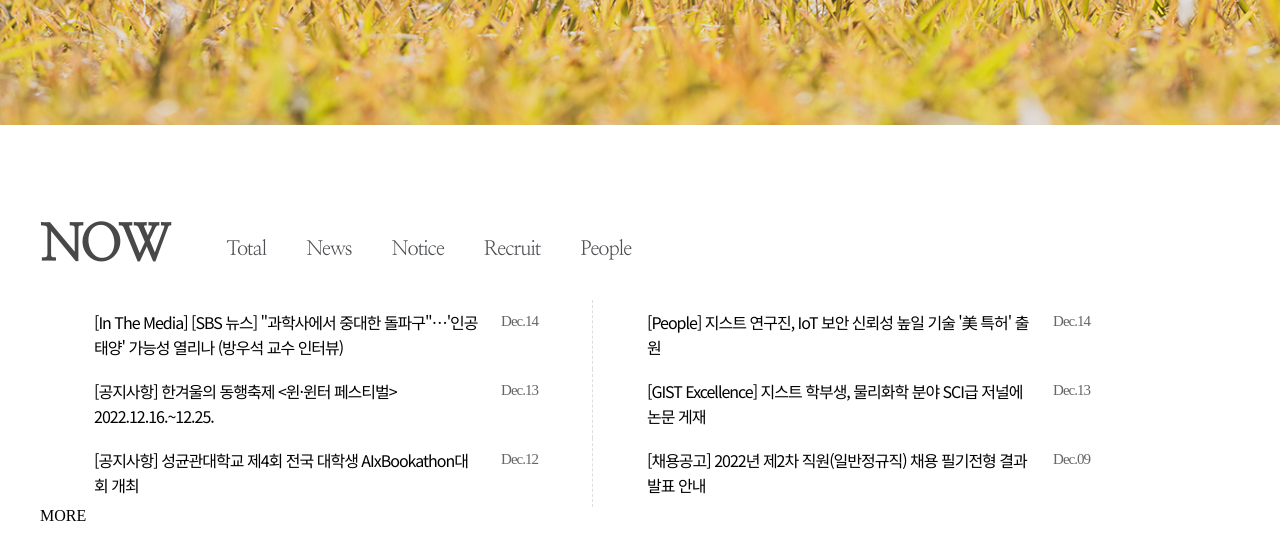
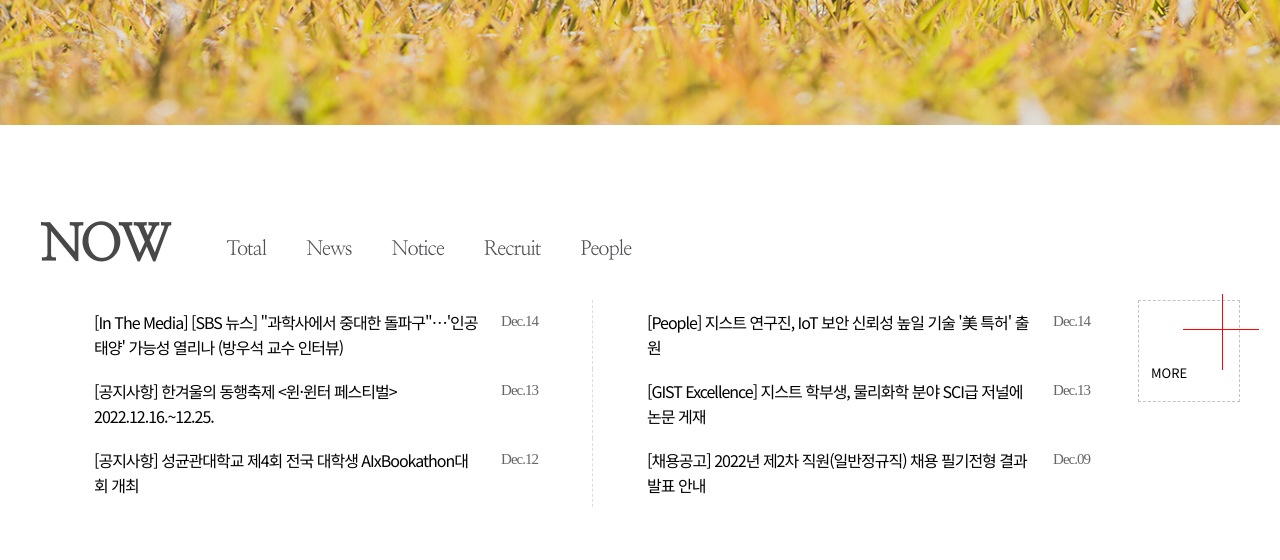
Before and after one commit to was7894/project_1, a plain HTML site: page index.html in a window 1280 px wide. Shown: the part 875-1435 px from the top of the page. Drawn offline with Linux system fonts and the light colour scheme; a web font is replaced by a local one.

Commit message:
font_reddot

```diff
--- a/index.html
+++ b/index.html
@@ -762,7 +762,9 @@
                     <li><a href="#none" class="dep2_text">[공지사항] 성균관대학교 제4회 전국 대학생 AIxBookathon대회 개최</a><span class="day">Dec.12</span></li>
                     <li><a href="#none" class="dep2_text">[채용공고] 2022년 제2차 직원(일반정규직) 채용 필기전형 결과 발표 안내</a><span class="day">Dec.09</span></li>
                   </ul>
-                  <a href="#none" class="more_box">MORE</a>
+                  <a href="#none" class="more_box">
+                    <span class="more_txt">MORE</span>
+                  </a>
                 </div>
               </li>
               <li>
--- a/ppap.css
+++ b/ppap.css
@@ -346,8 +346,6 @@ section [class*="__inner"] {
 
   /* 태그 등의 영역 크기를 100px으로 설정했을 때
 
-100px 이상으로 <div>가 더 튀어나와서 크기를 100px으로 딱 맞추고 싶다? box-sizing : border-box;
-100px 미만으로 <div>가 더 적게 나와서 컨텐츠 영역만 100px으로 맞추고 싶다? box-sizing : content-box; - 디폴트값 */
   /* ***************** */
   /* 개념 다시 알아보기 */
   /* width height값 영향받게 패딩값 영향x*/
@@ -386,3 +384,68 @@ section [class*="__inner"] {
 아이템 줄바꿈을 어떻게 할지 결정하는 속성입니다. */
   flex-wrap: wrap;
 }
+
+/* ---morebox 관련--- */
+
+.NOW_dep1 .count {
+  display: flex;
+  justify-content: flex-end;
+}
+
+.NOW_dep1 .more_box {
+  position: absolute;
+  width: 100px;
+  height: 100px;
+  border: 1px dashed #c3c3c3;
+}
+
+.NOW_dep1 .more_box .more_txt {
+  /* text */
+  font: 13px "Noto Sans KR", sans-serif;
+  display: inline-block;
+  padding: 62px 0 20px 12px;
+  position: relative;
+  /* red pointer */
+  /* position: absolute;
+  left: 0;
+  top: 0;
+  background-color: red;
+  width: 1px;
+  height: 76px; */
+}
+
+/* 가로줄 */
+.NOW_dep1 .more_box .more_txt::before {
+  /* red pointer */
+  content: "";
+  position: absolute;
+  left: 44px;
+  top: 28px;
+  background-color: red;
+  width: 76px;
+  height: 1px;
+  transition: all 0.4s;
+}
+
+/* 세로줄 */
+.NOW_dep1 .more_box .more_txt::after {
+  /* red pointer */
+  content: "";
+  position: absolute;
+  left: 83px;
+  top: -7px;
+  background-color: red;
+  width: 1px;
+  height: 76px;
+  transition: all 0.4s;
+}
+/* 호버시 redpointer 좌표값 */
+.NOW_dep1 .more_box:hover .more_txt::before {
+  left: 25px;
+  top: 36px;
+}
+
+.NOW_dep1 .more_box:hover .more_txt::after {
+  left: 62px;
+  top: 0px;
+}
```
Also changed, not shown: gist_images/20221026134848_00ly01szxwaikept0hvk87es80a6dh (1).jpg (added), gist_images/infographic_txt01.png (added), gist_images/sec3_milion.png (added), gist_images/sec3_num04.png (added).
